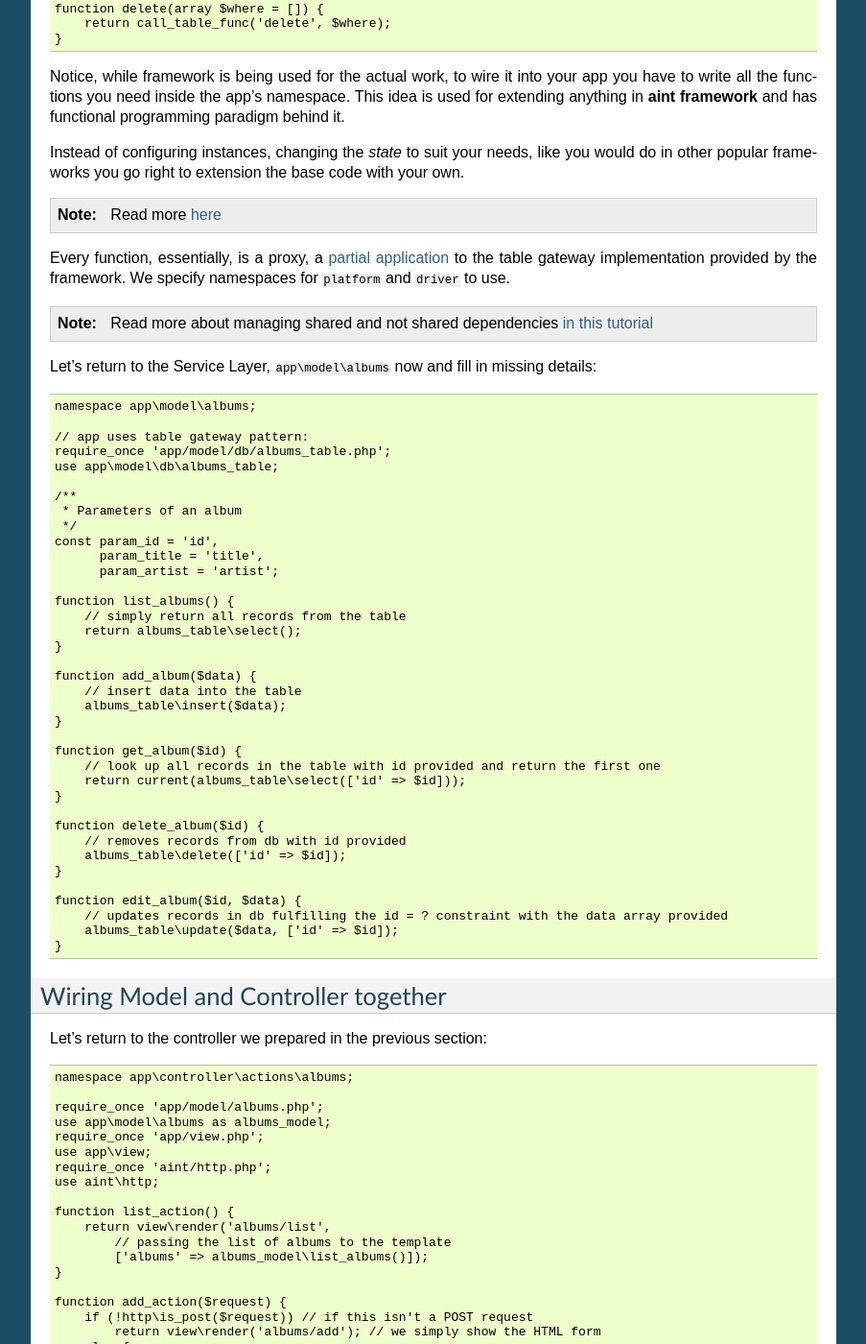
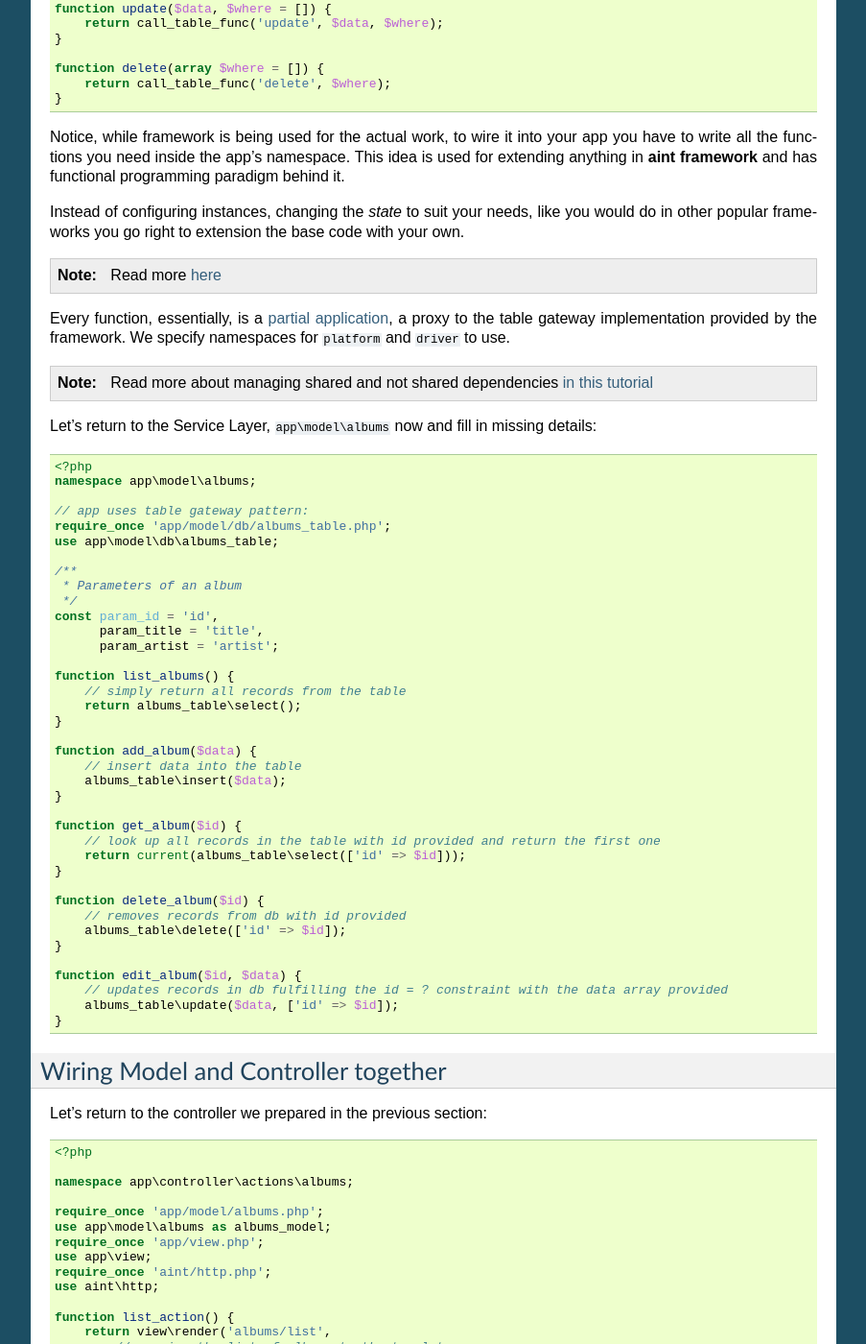
Before and after one commit to aintframework/aint_framework, a Sphinx documentation site: the page built from docs/quickstart/model.rst, in a window 1280 px wide and 1400 px high, scrolled down 2169 px. Shown: the whole window at 96% size, without its empty margins (198-1101 px from the left). Built offline with Sphinx 7.4.7, drawn with Linux system fonts in a browser that asks for light colours; some of the changed text lies outside the part shown.

Commit message:
php code blocks highlighted

```diff
--- a/docs/quickstart/model.rst
+++ b/docs/quickstart/model.rst
@@ -1,8 +1,11 @@
 Model
 =====
 
-The `Service Layer <http://martinfowler.com/eaaCatalog/serviceLayer.html>`_ of our model will be the ``app\model\albums`` namespace. As it's a very simple, typical CRUD application, the facade of the model will look almost the same as the public interface (the controller)::
+The `Service Layer <http://martinfowler.com/eaaCatalog/serviceLayer.html>`_ of our model will be the ``app\model\albums`` namespace. As it's a very simple, typical CRUD application, the facade of the model will look almost the same as the public interface (the controller):
 
+.. code-block:: php
+
+    <?php
     namespace app\model\albums;
 
     /**
@@ -47,8 +50,11 @@ of one table::
         artist varchar(250)
     );
 
-The database is created in ``/albums_manager/database/data`` file. We're placing it in a separate directory as it's not really the source code. To connect to the database and share this connection statically with the whole app, we'll need ``app\model\db`` namespace::
+The database is created in ``/albums_manager/database/data`` file. We're placing it in a separate directory as it's not really the source code. To connect to the database and share this connection statically with the whole app, we'll need ``app\model\db`` namespace:
 
+.. code-block:: php
+
+   <?php
    namespace app\model\db;
 
    require_once 'app/model.php';
@@ -71,8 +77,11 @@ The database is created in ``/albums_manager/database/data`` file. We're placing
        return $resource;
    }
 
-This function uses model configuration that we add to ``src/app/model/configs/app.inc``::
+This function uses model configuration that we add to ``src/app/model/configs/app.inc``:
 
+.. code-block:: php
+
+    <?php
     return [
         'db' => [
             'dns' => 'sqlite:/my/projects/dir/database/data'
@@ -82,8 +91,11 @@ This function uses model configuration that we add to ``src/app/model/configs/ap
 .. note::
     You can override this and any other setting locally, by creating ``app.local.inc`` file in the same directory.
 
-Model for this app is designed to use the `Table Data Gateway <http://martinfowler.com/eaaCatalog/tableDataGateway.html>`_ pattern, with ``app\model\db\albums_table`` being this gateway. Let's create it as well, adding functions required to read, write, update and delete data from the ``albums`` table. We'll need them all::
+Model for this app is designed to use the `Table Data Gateway <http://martinfowler.com/eaaCatalog/tableDataGateway.html>`_ pattern, with ``app\model\db\albums_table`` being this gateway. Let's create it as well, adding functions required to read, write, update and delete data from the ``albums`` table. We'll need them all:
 
+.. code-block:: php
+
+    <?php
     namespace app\model\db\albums_table;
 
     require_once 'app/model/db.php';
@@ -129,13 +141,16 @@ Instead of configuring instances, changing the *state* to suit your needs, like
 .. note::
     Read more :doc:`here </guides/extension-over-configuration>`
 
-Every function, essentially, is a proxy, a `partial application <http://en.wikipedia.org/wiki/Partial_application>`_ to the table gateway implementation provided by the framework. We specify namespaces for ``platform`` and ``driver`` to use.
+Every function, essentially, is a `partial application <http://en.wikipedia.org/wiki/Partial_application>`_, a proxy to the table gateway implementation provided by the framework. We specify namespaces for ``platform`` and ``driver`` to use.
 
 .. note::
     Read more about managing shared and not shared dependencies :doc:`in this tutorial </guides/dependencies>`
 
-Let's return to the Service Layer, ``app\model\albums`` now and fill in missing details::
+Let's return to the Service Layer, ``app\model\albums`` now and fill in missing details:
 
+.. code-block:: php
+
+    <?php
     namespace app\model\albums;
 
     // app uses table gateway pattern:
@@ -177,7 +192,11 @@ Let's return to the Service Layer, ``app\model\albums`` now and fill in missing
 
 Wiring Model and Controller together
 ^^^^^^^^^^^^^^^^^^^^^^^^^^^^^^^^^^^^
-Let's return to the controller we prepared in the previous section::
+Let's return to the controller we prepared in the previous section:
+
+.. code-block:: php
+
+    <?php
 
     namespace app\controller\actions\albums;
 
```
Also changed, not shown: docs/guides/structure.rst (+8 -6 lines), docs/introduction.rst (+8 -2 lines), docs/quickstart/action-handlers.rst (+16 -12 lines), docs/quickstart/view.rst (+20 -6 lines).
